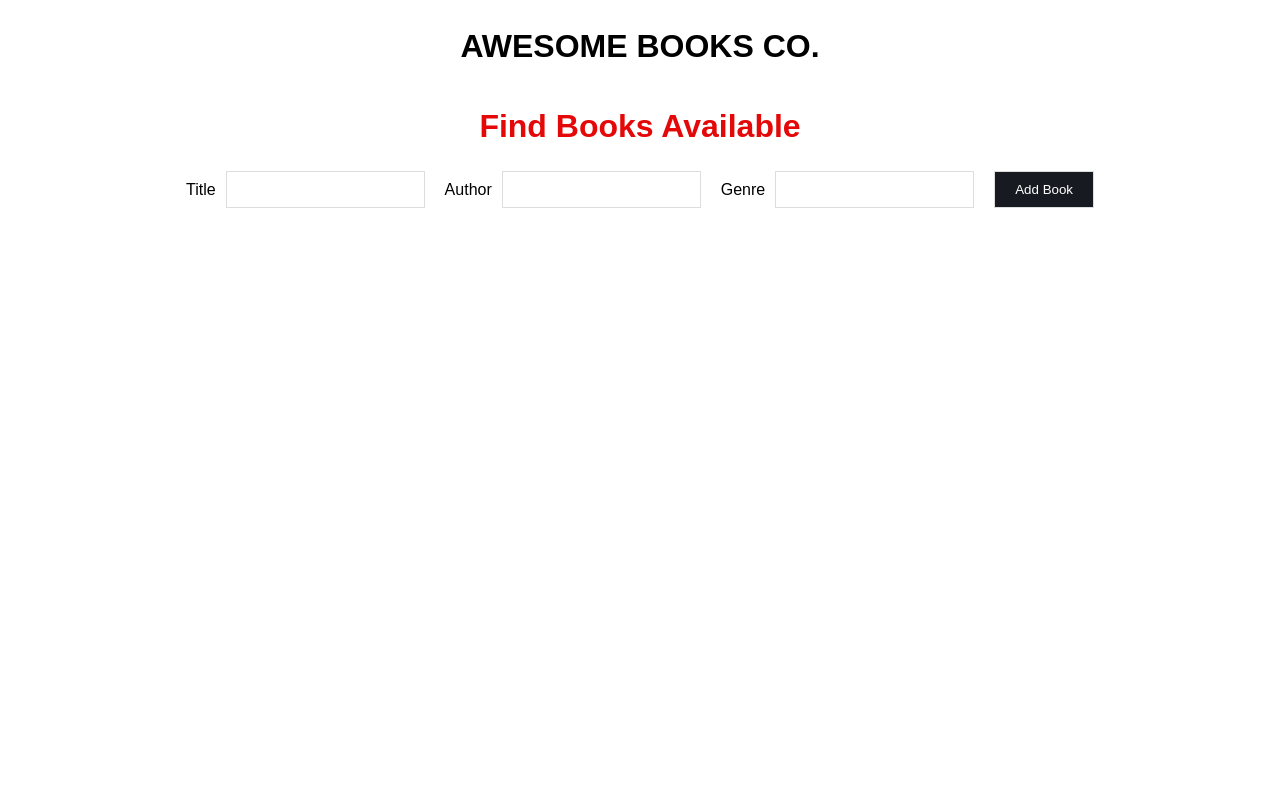
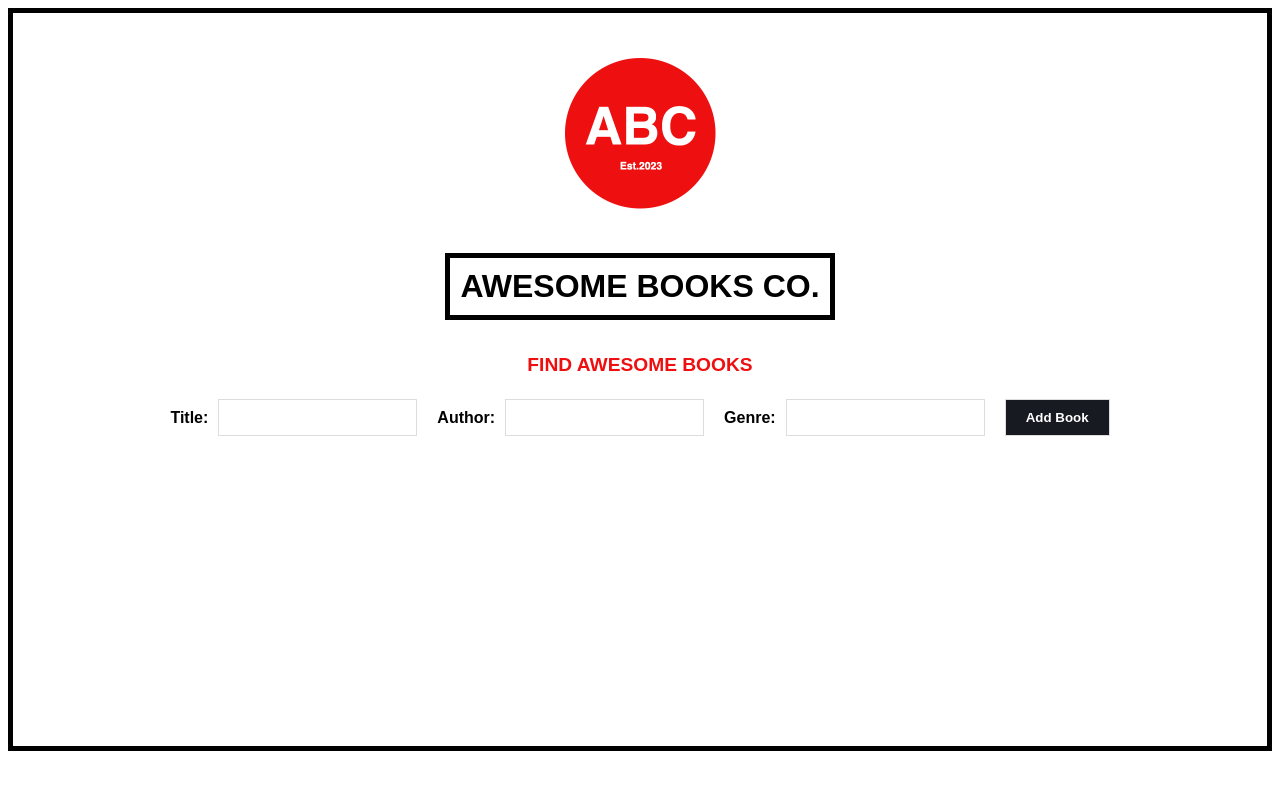
Before and after one commit to SOLARIS-VI/w3d15_homework, a Flask app: page / in a window 1280 px wide. Run offline with Flask 3, Linux system fonts and the light colour scheme.

Commit message:
“w3d15_homework”

```diff
--- a/static/main.css
+++ b/static/main.css
@@ -2,6 +2,19 @@
 body {
     background-color: #ffffff;
     font-family: Arial, Helvetica, sans-serif;
+    border: 5px solid black; /* Add the border property */
+
+}
+
+/* Logo */
+.logo-container {
+    display: flex;
+    justify-content: center;
+    margin-top: 20px;
+}
+
+.logo-container img {
+    max-width: 200px; /* Adjust the size as needed */
 }
 
 /* Headings */
@@ -10,10 +23,13 @@ h1.main-heading {
     text-align: center;
     margin-top: 20px;
     font-weight: bold;
+    border: 5px solid #000; /* Add a border around the main heading */
+    padding: 10px; /* Add some padding to the main heading */
 }
 
 h1.sub-heading {
-    color: rgb(228, 8, 8);
+    color: #ee1010;
+    font-size: larger;
 }
 
 h2 {
@@ -54,6 +70,8 @@ a {
     justify-content: center;
     align-items: center;
     margin-bottom: 20px;
+    margin: 5px 10px 5px 10px;
+    font-weight: bold; /* Add this line */
 }
 
 /* Add some margins for each label */
@@ -90,10 +108,11 @@ a {
     border: 1px solid #ddd;
     color: white;
     margin: 0 10px;
+    font-weight: bold; /* Add this line */
 }
 
 .form-inline input[type="submit"]:hover {
-    background-color: #7A93AC;
+    background-color: #ac7a7a;
 }
 
 /* Book Container */
@@ -101,14 +120,17 @@ a {
     display: flex;
     flex-wrap: wrap;
     justify-content: center;
+    align-items: stretch; /* Add this line */
+    height: 300px; /* Adjust the height as needed */
 }
+
 
 /* Book */
 .book {
     display: flex;
     flex-direction: column;
     width: 20vw;
-    background-color: #617073;
+    background-color: #ee1010;
     padding: 10px;
     margin: 20px;
     position: relative; /* Position the book container */
@@ -134,10 +156,12 @@ a {
     border: 1px solid #ddd;
     color: white;
     margin: 0;
+
 }
 
 .book form input[type="submit"]:hover {
     background-color: #7A93AC;
+
 }
 
 /* Base */
--- a/templates/index.html
+++ b/templates/index.html
@@ -1,15 +1,19 @@
 {% extends "base.html" %}
 
 {% block content %}
+
+    <div class="logo-container">
+        <img src="{{ url_for('static', filename='images/logo.jpg') }}" alt="Logo">
+    </div>
     <h1 class="main-heading">AWESOME BOOKS CO.</h1>
-    <h1 class="sub-heading">Find Books Available</h1>
+    <h1 class="sub-heading">FIND AWESOME BOOKS</h1>
 
     <form class="form-inline" action="/books" method="post">
-        <label for="title">Title</label>
+        <label for="title">Title:</label>
         <input type="text" name="title" id="title">
-        <label for="author">Author</label>
+        <label for="author">Author:</label>
         <input type="text" name="author" id="author">
-        <label for="genre">Genre</label>
+        <label for="genre">Genre:</label>
         <input type="text" name="genre" id="genre">
         <input type="submit" value="Add Book">
     </form>
```
Also changed, not shown: tests/book_test.py (+31 -3 lines), static/images/logo.jpg (added), 1 other file.
